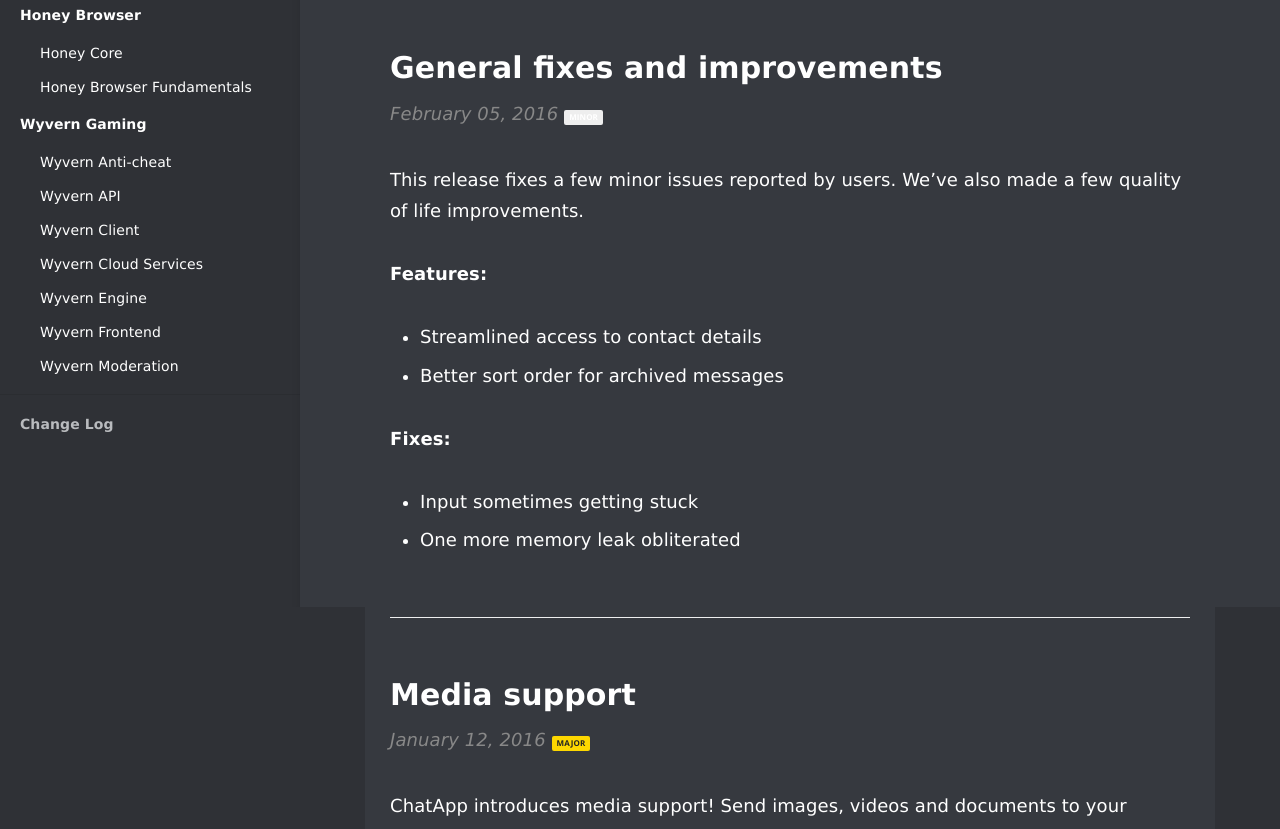
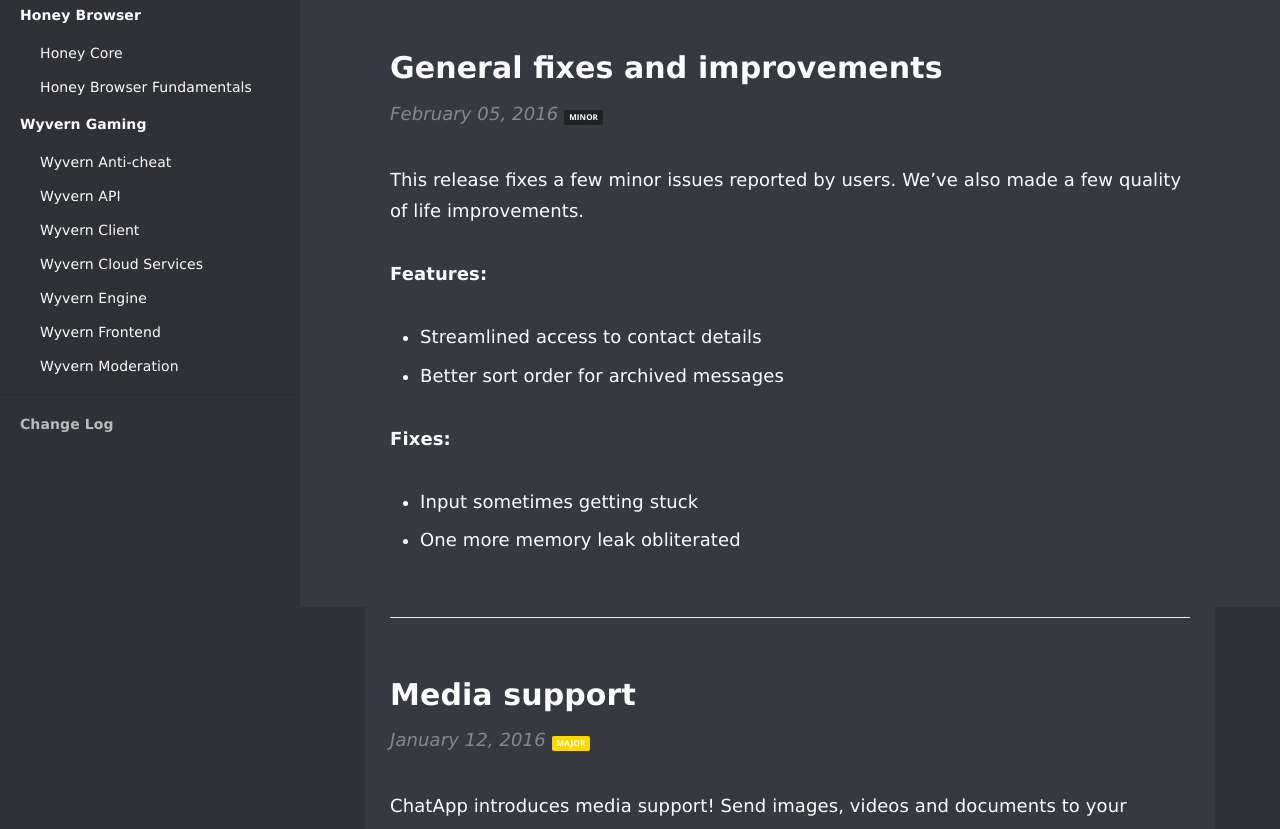
Before and after one commit to MidasTouch-MT/MidasTouch-MT.github.io, a Jekyll site: the page built from changelog.html, in a window 1280 px wide. Shown: the part 293-1122 px from the top of the page. Built offline with Jekyll 4.4.1, drawn with Linux system fonts in a browser that asks for light colours.

```diff
--- a/_sass/_layout.scss
+++ b/_sass/_layout.scss
@@ -355,11 +355,11 @@ h4 svg {
     text-transform: uppercase;
     font-size: 0.8rem;
     border-radius: 2px;
-    background: #eee;
+    background: #202225;
     font-weight: bold;
     &.major {
         background: $brand-colour;
-        color: #202225;
+        color: #ffffff;
     }
 }
 
```
